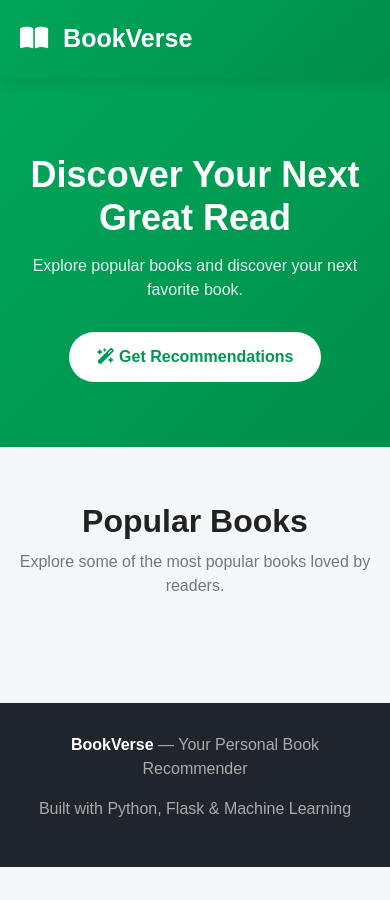
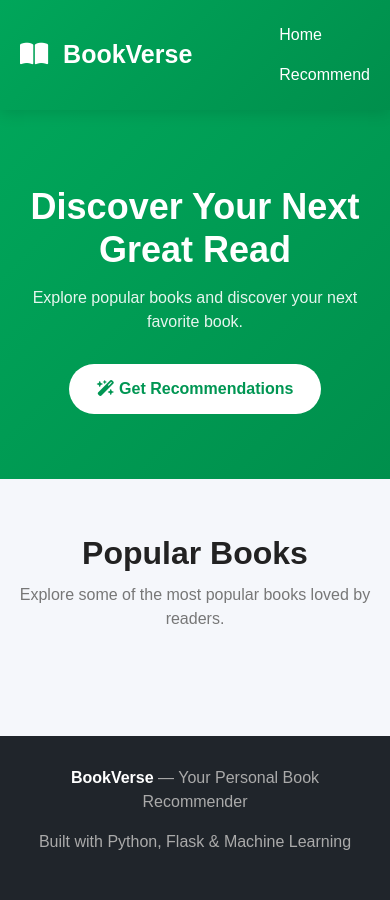
Before and after one commit to arnavj8/Book-Recommender-System, a Flask app: template pythonProject1/templates/index.html in a window 390 px wide. Before the commit the page ends 867 px from the top, so only its background shows below. Run offline with Flask 3, Linux system fonts and the light colour scheme; the template is opened without the code that fills it, so the values that code supplies are empty; parts of the project's set-up code (start-up, migrations or seed data) failed here and were passed over.

Commit message:
Refactor HTML structure and styles in index.html

```diff
--- a/pythonProject1/templates/index.html
+++ b/pythonProject1/templates/index.html
@@ -1,704 +1,285 @@
 <!DOCTYPE html>
 <html lang="en">
-
 <head>
-
     <meta charset="UTF-8">
-
-    <meta
-        name="viewport"
-        content="width=device-width, initial-scale=1.0"
-    >
-
+    <meta name="viewport" content="width=device-width, initial-scale=1.0">
     <title>BookVerse | Book Recommender</title>
 
+    <link rel="stylesheet"
+          href="https://cdn.jsdelivr.net/npm/bootstrap@4.6.2/dist/css/bootstrap.min.css">
 
-    <!-- Bootstrap -->
-
-    <link
-        rel="stylesheet"
-        href="https://cdn.jsdelivr.net/npm/bootstrap@4.6.2/dist/css/bootstrap.min.css"
-    >
-
-
-    <!-- Font Awesome -->
-
-    <link
-        rel="stylesheet"
-        href="https://cdnjs.cloudflare.com/ajax/libs/font-awesome/6.5.2/css/all.min.css"
-    >
-
+    <link rel="stylesheet"
+          href="https://cdnjs.cloudflare.com/ajax/libs/font-awesome/6.5.2/css/all.min.css">
 
     <style>
-
-        * {
-            box-sizing: border-box;
-        }
-
+        * { box-sizing: border-box; }
 
         body {
-
             margin: 0;
-
-            font-family:
-                Arial,
-                Helvetica,
-                sans-serif;
-
+            font-family: Arial, Helvetica, sans-serif;
             background: #f5f7fb;
-
             color: #222;
         }
 
-
-        /* =================================================
-           NAVBAR
-        ================================================= */
-
         .navbar {
-
-            background:
-                linear-gradient(
-                    135deg,
-                    #00a65a,
-                    #008f4c
-                );
-
+            background: linear-gradient(135deg, #00a65a, #008f4c);
             padding: 16px 7%;
-
-            box-shadow:
-                0 3px 15px
-                rgba(0, 0, 0, 0.12);
+            box-shadow: 0 3px 15px rgba(0,0,0,.12);
         }
 
-
         .navbar-brand {
-
             color: white !important;
-
             font-size: 25px;
-
             font-weight: 700;
         }
 
+        .navbar-brand i { margin-right: 8px; }
 
-        .navbar-brand i {
-
-            margin-right: 8px;
+        .nav-link {
+            color: white !important;
+            font-size: 16px;
+            margin-left: 20px;
         }
 
-
-        .nav-link {
-
-            color: white !important;
-
-            font-size: 16px;
-
-            margin-left: 20px;
-
-            transition: 0.2s;
-        }
-
-
-        .nav-link:hover {
-
-            color: #d8ffe9 !important;
-        }
-
-
-        /* =================================================
-           HERO
-        ================================================= */
+        .nav-link:hover { color: #d8ffe9 !important; }
 
         .hero {
-
-            padding:
-                75px
-                20px
-                65px;
-
+            padding: 75px 20px 65px;
             text-align: center;
-
-            background:
-                linear-gradient(
-                    135deg,
-                    #00a65a,
-                    #008f4c
-                );
-
+            background: linear-gradient(135deg, #00a65a, #008f4c);
             color: white;
         }
 
-
         .hero h1 {
-
             font-size: 48px;
-
             font-weight: 800;
-
             margin-bottom: 15px;
         }
 
-
         .hero p {
-
             font-size: 19px;
-
-            opacity: 0.9;
-
+            opacity: .9;
             margin-bottom: 30px;
         }
 
-
         .recommend-btn {
-
             display: inline-block;
-
             background: white;
-
             color: #009653;
-
-            padding:
-                13px
-                28px;
-
+            padding: 13px 28px;
             border-radius: 30px;
-
             font-weight: 700;
-
             text-decoration: none !important;
-
-            transition: 0.25s;
+            transition: .25s;
         }
 
-
         .recommend-btn:hover {
-
             color: #007d47;
-
-            transform:
-                translateY(-3px);
-
-            box-shadow:
-                0 8px 20px
-                rgba(0, 0, 0, 0.18);
+            transform: translateY(-3px);
+            box-shadow: 0 8px 20px rgba(0,0,0,.18);
         }
 
-
-        /* =================================================
-           SECTION
-        ================================================= */
-
         .section-title {
-
             margin-top: 55px;
-
             margin-bottom: 10px;
-
             font-size: 32px;
-
             font-weight: 800;
         }
 
-
         .section-subtitle {
-
             color: #777;
-
             margin-bottom: 35px;
         }
 
-
-        /* =================================================
-           BOOK CARD
-        ================================================= */
-
         .book-card {
-
             background: white;
-
             border-radius: 15px;
-
             overflow: hidden;
-
             height: 100%;
-
-            border:
-                1px solid #e9ecef;
-
-            box-shadow:
-                0 5px 18px
-                rgba(0, 0, 0, 0.07);
-
-            transition:
-                all 0.25s ease;
+            border: 1px solid #e9ecef;
+            box-shadow: 0 5px 18px rgba(0,0,0,.07);
+            transition: all .25s ease;
         }
 
-
         .book-card:hover {
-
-            transform:
-                translateY(-8px);
-
-            box-shadow:
-                0 14px 30px
-                rgba(0, 0, 0, 0.14);
+            transform: translateY(-8px);
+            box-shadow: 0 14px 30px rgba(0,0,0,.14);
         }
 
-
-        /* =================================================
-           IMAGE
-        ================================================= */
-
         .book-image-container {
-
             width: 100%;
-
             height: 360px;
-
             background: #eef1f4;
-
             display: flex;
-
             justify-content: center;
-
             align-items: center;
-
             padding: 12px;
         }
 
-
         .book-image {
-
             display: block;
-
             width: auto;
-
             height: 100%;
-
             max-width: 100%;
-
             object-fit: contain;
-
             border-radius: 6px;
         }
 
-
-        /* =================================================
-           BOOK DETAILS
-        ================================================= */
-
-        .book-details {
-
-            padding: 18px;
-        }
-
+        .book-details { padding: 18px; }
 
         .book-title {
-
             font-size: 17px;
-
             font-weight: 700;
-
             color: #222;
-
             line-height: 1.4;
-
             min-height: 48px;
-
             margin-bottom: 8px;
         }
 
-
         .book-author {
-
             color: #777;
-
             font-size: 14px;
-
             margin-bottom: 15px;
         }
 
-
         .book-meta {
-
             display: flex;
-
-            justify-content:
-                space-between;
-
+            justify-content: space-between;
             align-items: center;
         }
 
-
         .rating {
-
             color: #f4a900;
-
             font-weight: 700;
         }
 
-
         .votes {
-
             color: #777;
-
             font-size: 13px;
         }
 
-
-        /* =================================================
-           FOOTER
-        ================================================= */
-
         footer {
-
             margin-top: 70px;
-
             padding: 30px;
-
             text-align: center;
-
             background: #20252b;
-
             color: #aaa;
         }
 
+        footer strong { color: white; }
 
-        footer strong {
+        @media (max-width: 768px) {
+            .hero h1 { font-size: 36px; }
+            .hero p { font-size: 16px; }
+            .navbar { padding: 15px 20px; }
+            .nav-link { margin-left: 0; }
+            .book-image-container { height: 320px; }
+        }
+    </style>
+</head>
 
-            color: white;
+<body>
+<nav class="navbar navbar-expand-lg">
+    <a class="navbar-brand" href="/">
+        <i class="fa-solid fa-book-open"></i>
+        BookVerse
+    </a>
+
+    <ul class="navbar-nav ml-auto">
+        <li class="nav-item">
+            <a class="nav-link" href="/">Home</a>
+        </li>
+        <li class="nav-item">
+            <a class="nav-link" href="/recommend">Recommend</a>
+        </li>
+    </ul>
+</nav>
+
+<section class="hero">
+    <h1>Discover Your Next Great Read</h1>
+    <p>Explore popular books and discover your next favorite book.</p>
+
+    <a href="/recommend" class="recommend-btn">
+        <i class="fa-solid fa-wand-magic-sparkles"></i>
+        Get Recommendations
+    </a>
+</section>
+
+<div class="container">
+    <div class="text-center">
+        <h2 class="section-title">Popular Books</h2>
+        <p class="section-subtitle">
+            Explore some of the most popular books loved by readers.
+        </p>
+    </div>
+
+    <div class="row">
+        {% for i in range(book_name|length) %}
+        <div class="col-xl-3 col-lg-3 col-md-4 col-sm-6 mb-4 book-column">
+            <div class="book-card">
+
+                <div class="book-image-container">
+                    <img
+                        class="book-image"
+                        src="{{ images[i][0] }}"
+                        data-fallback="{{ images[i][1] or '' }}"
+                        alt="{{ book_name[i] }}"
+                        loading="lazy"
+                    >
+                </div>
+
+                <div class="book-details">
+                    <div class="book-title">
+                        {{ book_name[i] }}
+                    </div>
+
+                    <div class="book-author">
+                        <i class="fa-solid fa-user"></i>
+                        {{ author[i] }}
+                    </div>
+
+                    <div class="book-meta">
+                        <span class="rating">
+                            <i class="fa-solid fa-star"></i>
+                            {{ rating[i] }}
+                        </span>
+
+                        <span class="votes">
+                            {{ votes[i] }} votes
+                        </span>
+                    </div>
+                </div>
+
+            </div>
+        </div>
+        {% endfor %}
+    </div>
+</div>
+
+<footer>
+    <p>
+        <strong>BookVerse</strong> — Your Personal Book Recommender
+    </p>
+    <p>Built with Python, Flask & Machine Learning</p>
+</footer>
+
+<script>
+document.querySelectorAll(".book-image").forEach(function (img) {
+    img.addEventListener("error", function () {
+        const fallback = img.dataset.fallback;
+
+        if (fallback && !img.dataset.fallbackTried) {
+            img.dataset.fallbackTried = "true";
+            img.src = fallback;
+            return;
         }
 
-
-        /* =================================================
-           MOBILE
-        ================================================= */
-
-        @media (max-width: 768px) {
-
-            .hero h1 {
-
-                font-size: 36px;
-            }
-
-
-            .hero p {
-
-                font-size: 16px;
-            }
-
-
-            .navbar {
-
-                padding:
-                    15px
-                    20px;
-            }
-
-
-            .nav-link {
-
-                margin-left: 0;
-            }
-
-
-            .book-image-container {
-
-                height: 320px;
-            }
-
+        const column = img.closest(".book-column");
+        if (column) {
+            column.remove();
         }
-
-    </style>
-
-</head>
-
-
-<body>
-
-
-<!-- =====================================================
-     NAVBAR
-===================================================== -->
-
-<nav class="navbar navbar-expand-lg">
-
-
-    <a
-        class="navbar-brand"
-        href="/"
-    >
-
-        <i class="fa-solid fa-book-open"></i>
-
-        BookVerse
-
-    </a>
-
-
-    <button
-        class="navbar-toggler"
-        type="button"
-        data-toggle="collapse"
-        data-target="#navbarMenu"
-    >
-
-        <span
-            class="navbar-toggler-icon"
-        ></span>
-
-    </button>
-
-
-    <div
-        class="collapse navbar-collapse"
-        id="navbarMenu"
-    >
-
-        <ul
-            class="navbar-nav ml-auto"
-        >
-
-            <li class="nav-item">
-
-                <a
-                    class="nav-link"
-                    href="/"
-                >
-                    Home
-                </a>
-
-            </li>
-
-
-            <li class="nav-item">
-
-                <a
-                    class="nav-link"
-                    href="/recommend"
-                >
-                    Recommend
-                </a>
-
-            </li>
-
-        </ul>
-
-    </div>
-
-</nav>
-
-
-<!-- =====================================================
-     HERO
-===================================================== -->
-
-<section class="hero">
-
-
-    <h1>
-        Discover Your Next Great Read
-    </h1>
-
-
-    <p>
-        Explore popular books and discover
-        your next favorite book.
-    </p>
-
-
-    <a
-        href="/recommend"
-        class="recommend-btn"
-    >
-
-        <i
-            class="fa-solid fa-wand-magic-sparkles"
-        ></i>
-
-        Get Recommendations
-
-    </a>
-
-
-</section>
-
-
-<!-- =====================================================
-     POPULAR BOOKS
-===================================================== -->
-
-<div class="container">
-
-
-    <div class="text-center">
-
-
-        <h2 class="section-title">
-
-            Popular Books
-
-        </h2>
-
-
-        <p class="section-subtitle">
-
-            Explore some of the most popular
-            books loved by readers.
-
-        </p>
-
-
-    </div>
-
-
-    <div class="row">
-
-
-        {% for i in range(book_name|length) %}
-
-
-        <div
-            class="
-                col-xl-3
-                col-lg-3
-                col-md-4
-                col-sm-6
-                mb-4
-                book-column
-            "
-        >
-
-
-            <div class="book-card">
-
-
-                <!-- IMAGE -->
-
-                <div class="book-image-container">
-
-
-                    <img
-                        class="book-image"
-                        src="{{ image[i] }}"
-                        alt="{{ book_name[i] }}"
-                        loading="lazy"
-                        onerror="
-                            this.closest(
-                                '.book-column'
-                            ).remove();
-                        "
-                    >
-
-
-                </div>
-
-
-                <!-- DETAILS -->
-
-                <div class="book-details">
-
-
-                    <div class="book-title">
-
-                        {{ book_name[i] }}
-
-                    </div>
-
-
-                    <div class="book-author">
-
-                        <i
-                            class="fa-solid fa-user"
-                        ></i>
-
-                        {{ author[i] }}
-
-                    </div>
-
-
-                    <div class="book-meta">
-
-
-                        <span class="rating">
-
-                            <i
-                                class="fa-solid fa-star"
-                            ></i>
-
-                            {{ rating[i] }}
-
-                        </span>
-
-
-                        <span class="votes">
-
-                            {{ votes[i] }} votes
-
-                        </span>
-
-
-                    </div>
-
-
-                </div>
-
-
-            </div>
-
-
-        </div>
-
-
-        {% endfor %}
-
-
-    </div>
-
-
-</div>
-
-
-<!-- =====================================================
-     FOOTER
-===================================================== -->
-
-<footer>
-
-
-    <p>
-
-        <strong>BookVerse</strong>
-
-        — Your Personal Book Recommender
-
-    </p>
-
-
-    <p>
-
-        Built with Python,
-        Flask & Machine Learning
-
-    </p>
-
-
-</footer>
-
-
-<!-- Bootstrap JS -->
-
-<script
-    src="https://code.jquery.com/jquery-3.6.0.min.js"
-></script>
-
-
-<script
-    src="https://cdn.jsdelivr.net/npm/bootstrap@4.6.2/dist/js/bootstrap.bundle.min.js"
-></script>
-
-
+    });
+});
+</script>
 </body>
-
 </html>
```
